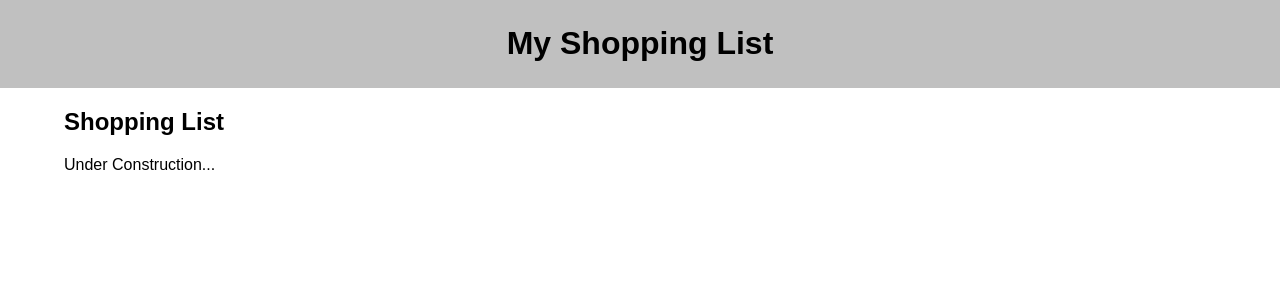
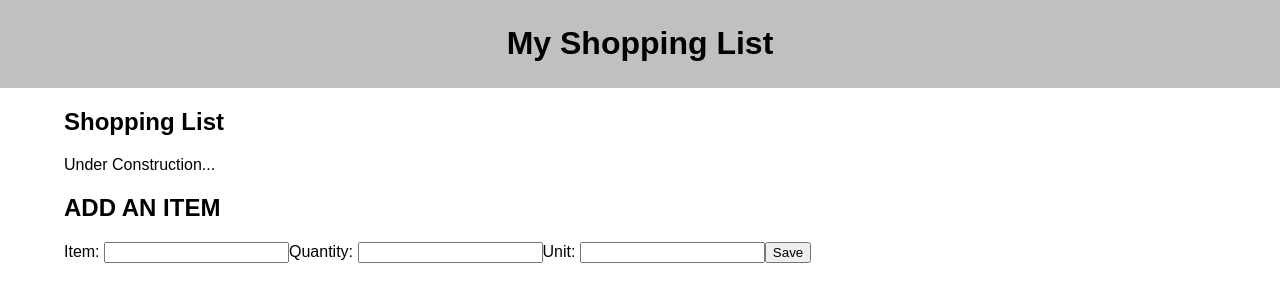
Before and after one commit to pete5315/group-fs-react-shopping-list, a React (Create React App) app: page / in a window 1280 px wide. Shown: the top 302 px of the page. Built offline with nearby package versions, Linux system fonts and the light colour scheme.

Commit message:
created form component with state varibles

```diff
--- a/src/components/App/App.jsx
+++ b/src/components/App/App.jsx
@@ -1,9 +1,8 @@
 import React from 'react';
-
 import Header from '../Header/Header.jsx'
 import './App.css';
 import ShoppingList from '../ShoppingList/shoppingList.jsx';
-
+import ItemForm from '../ItemForm/ItemForm.jsx';
 
 function App() {
     return (
@@ -13,6 +12,7 @@ function App() {
             <main>
                 <ShoppingList/>
                 <p>Under Construction...</p>
+                <ItemForm />
             </main>
         </div>
     );
--- /dev/null
+++ b/src/components/ItemForm/ItemForm.jsx
@@ -0,0 +1,22 @@
+import { useState } from "react"
+
+function ItemForm(){
+
+    const [item, setItem] = useState('')
+    const [quantity, setQuantity] = useState('')
+    const [unit, setUnit] = useState('')
+
+    return (
+        <>
+        <h2> ADD AN ITEM</h2>
+        <form>
+        <label> Item:</label> <input />
+
+        <label>Quantity:</label> <input />
+        <label>Unit:</label> <input />
+        <button>Save</button>
+        </form>
+    </>)
+}
+
+export default ItemForm
```
